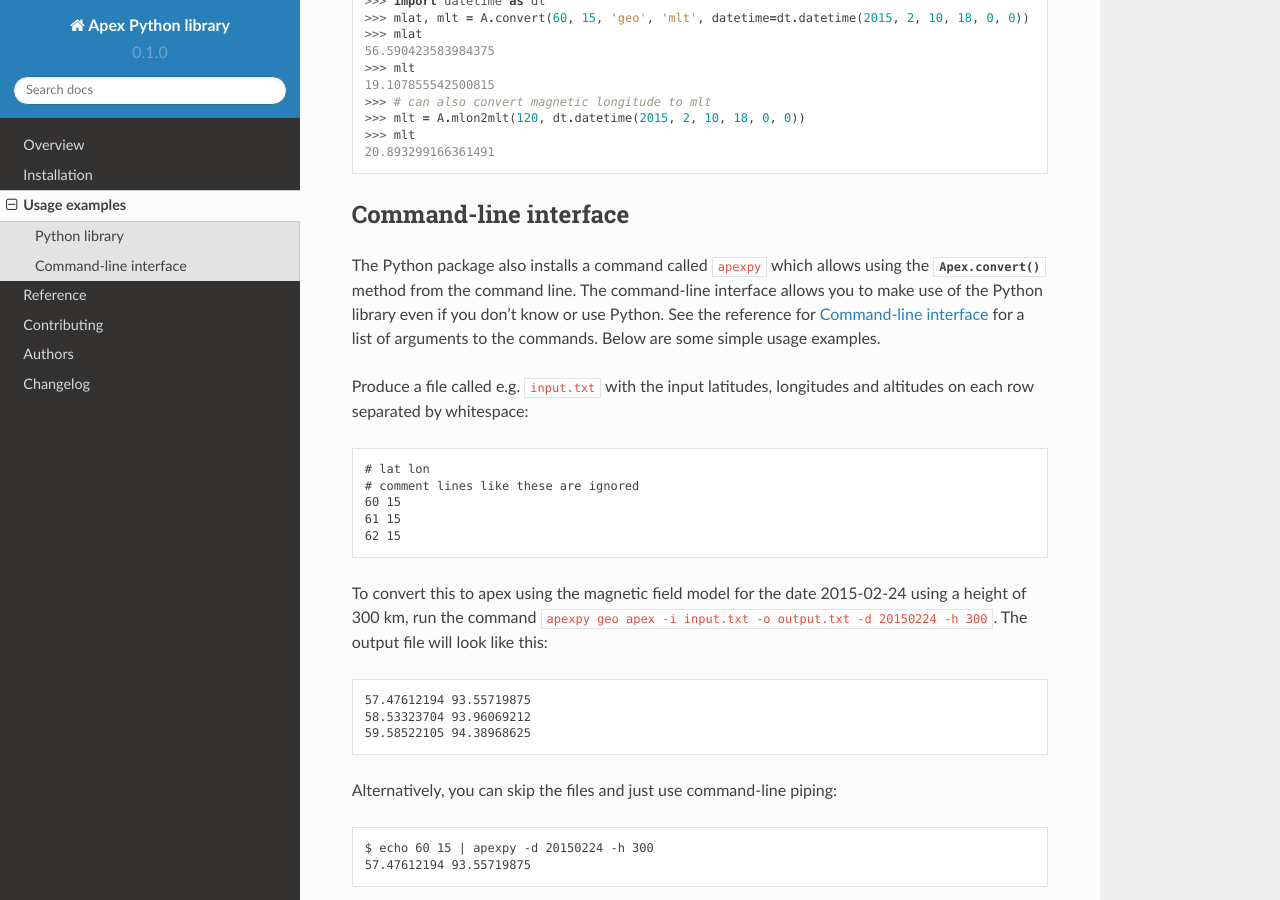
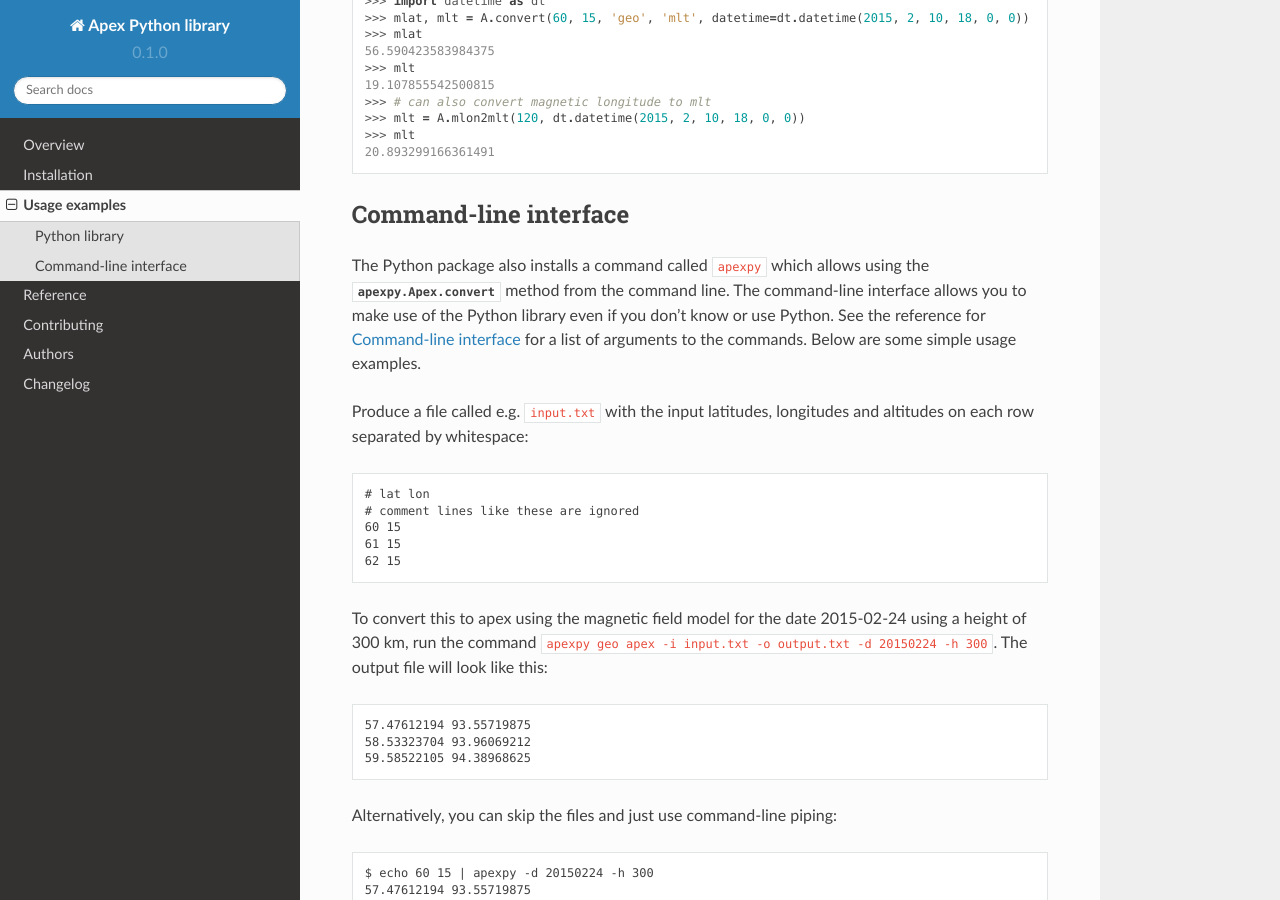
Before and after one commit to aburrell/apexpy, a Sphinx documentation site: the page built from docs/usage.rst, in a window 1280 px wide and 900 px high, scrolled down 537 px. Built offline with Sphinx 7.4.7 and the Read the Docs theme 2.0.0, drawn with Linux system fonts in a browser that asks for light colours; some of the changed lines change nothing that is shown.

Commit message:
improve doumentation

```diff
--- a/docs/usage.rst
+++ b/docs/usage.rst
@@ -41,9 +41,7 @@
 
 .. highlight:: none
 
-.. pymodule: apexpy
-
-The Python package also installs a command called ``apexpy`` which allows using the :meth:`Apex.convert` method from the command line. The command-line interface allows you to make use of the Python library even if you don't know or use Python. See the reference for :doc:`Command-line interface <reference/cli>` for a list of arguments to the commands. Below are some simple usage examples.
+The Python package also installs a command called ``apexpy`` which allows using the :meth:`apexpy.Apex.convert <Apex.convert>` method from the command line. The command-line interface allows you to make use of the Python library even if you don't know or use Python. See the reference for :doc:`Command-line interface <reference/cli>` for a list of arguments to the commands. Below are some simple usage examples.
 
 Produce a file called e.g. ``input.txt`` with the input latitudes, longitudes and altitudes on each row separated by whitespace::
 
```
